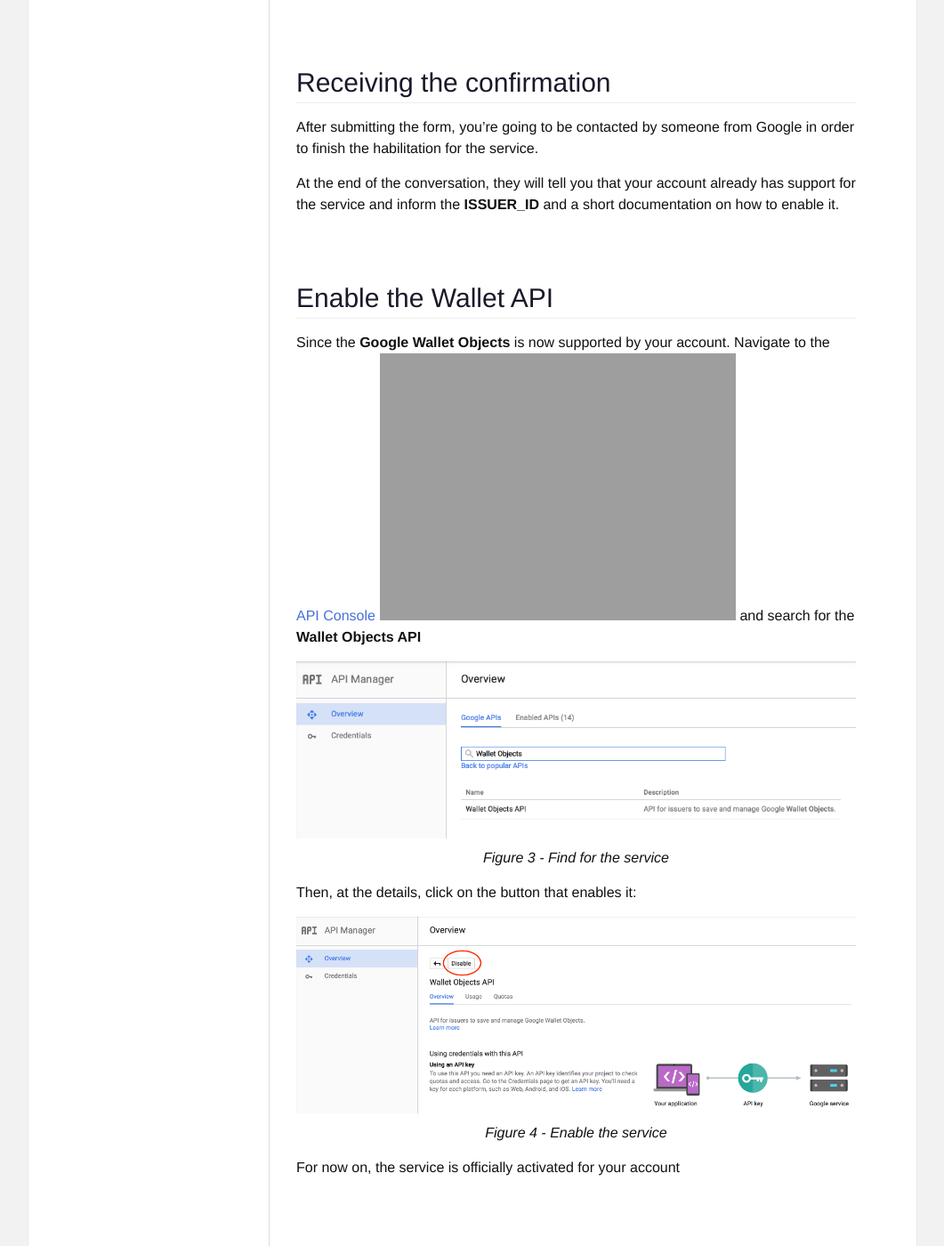
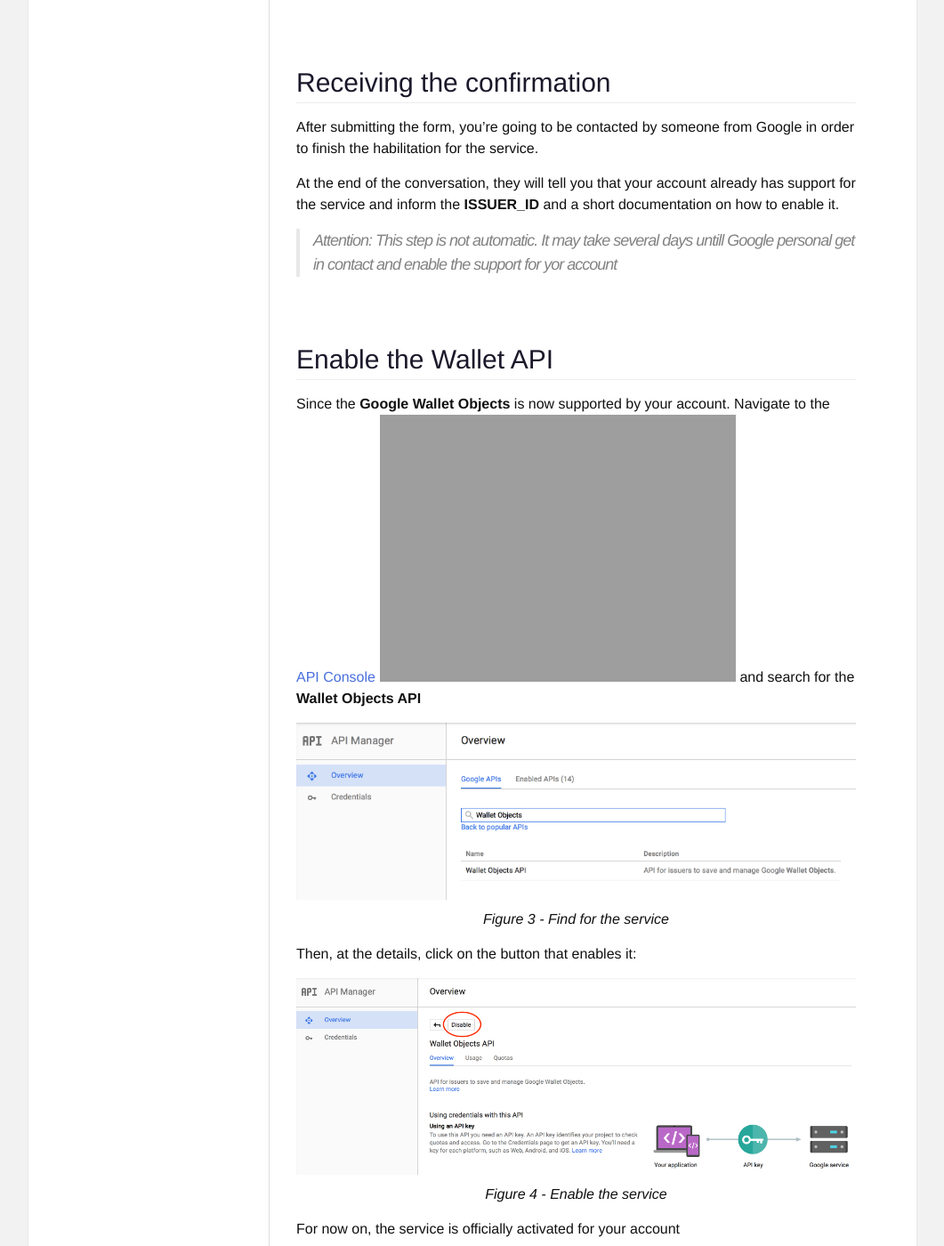
Before and after one commit to passworks/help-docs, a Jekyll site: the page built from _posts/2016-06-22-ap-resellers.md, in a window 1280 px wide and 1400 px high, scrolled down 2410 px. Shown: the whole window at 89% size, without its empty margins (109-1170 px from the left). Built offline with Jekyll 4.4.1, drawn with Linux system fonts in a browser that asks for light colours; nearby versions of some CDN libraries; some of the changed text lies outside the part shown; grey boxes are pictures that could not be loaded.

Commit message:
Fixed vocabulary and css reference

```diff
--- a/_includes/head.html
+++ b/_includes/head.html
@@ -28,7 +28,7 @@
 
   <link rel="stylesheet" href="https://cdnjs.cloudflare.com/ajax/libs/font-awesome/4.6.3/css/font-awesome.min.css">
 
-  <link rel="stylesheet" href="{{ "/css/main.css" | prepend: site.baseurl }}">
+  <link rel="stylesheet" href="{{ "/css/main.css" | prepend: site.baseurl }}?v={{ site.time | date: "%s"  }}">
   <link rel="canonical" href="{{ page.url | replace:'index.html','' | prepend: site.baseurl | prepend: site.url }}">
   <link rel="alternate" type="application/rss+xml" title="{{ site.title }}" href="{{ "/feed.xml" | prepend: site.baseurl | prepend: site.url }}" />
 
--- a/_posts/2016-06-22-ap-resellers.md
+++ b/_posts/2016-06-22-ap-resellers.md
@@ -51,6 +51,9 @@
 At the end of the conversation, they will tell you that your account already has support for
 the service and inform the __ISSUER_ID__ and a short documentation on how to enable it.
 
+> Attention: This step is not automatic. It may take several days untill *Google* personal
+> get in contact and enable the support for yor account
+
 
 ## Enable the Wallet API
 
@@ -69,7 +72,7 @@
 
 For now on, the service is officially activated for your account
 
-## Create the Server Token
+## Create the Service Account Key
 
 Go to the __Credentials__ tab, click the button **Create Credentials** and then choose
 __Service account key__
```
Also changed, not shown: assets/images/ap-create-servcred3.png.
